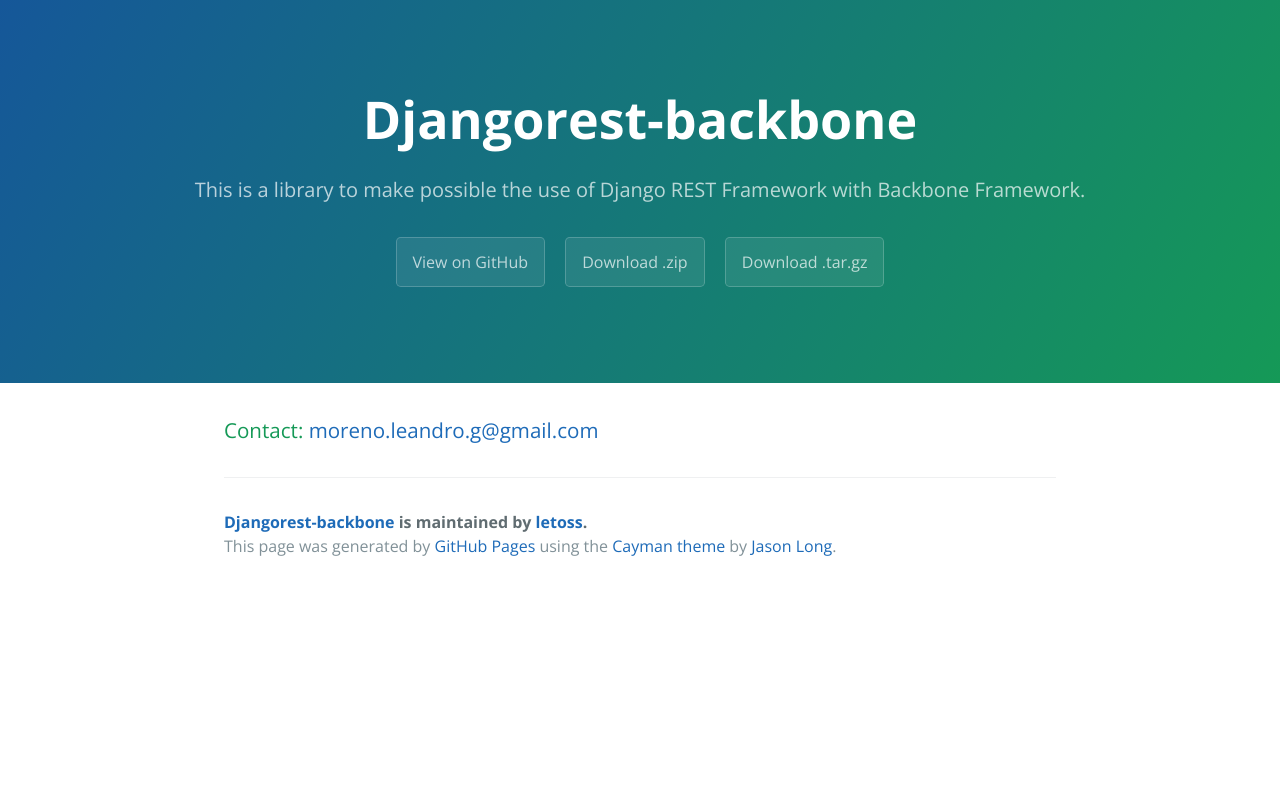
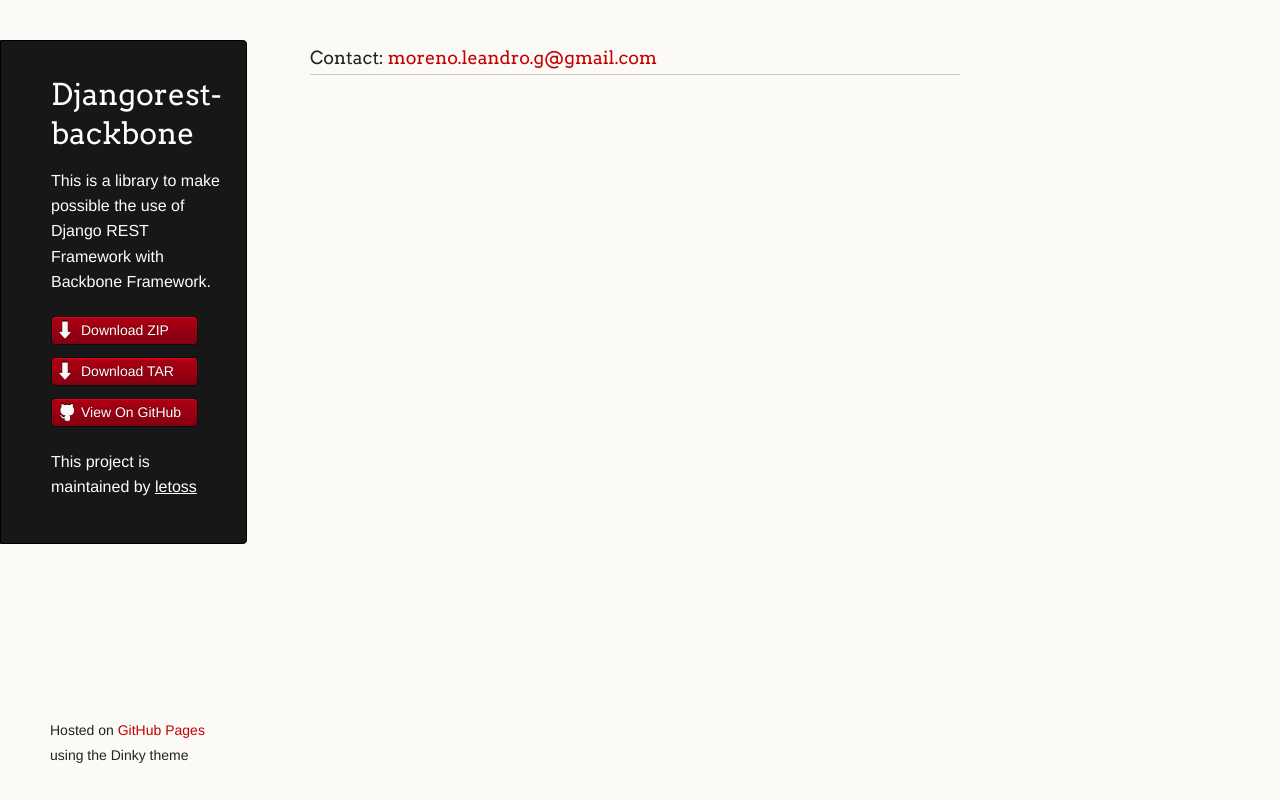
Before and after one commit to letoss/djangorest-backbone, a plain HTML site: page index.html in a window 1280 px wide. Drawn offline with nearby package versions, Linux system fonts and the light colour scheme.

Commit message:
Create gh-pages branch via GitHub

```diff
--- a/index.html
+++ b/index.html
@@ -1,36 +1,44 @@
-<!DOCTYPE html>
-<html lang="en-us">
+<!doctype html>
+<html>
   <head>
-    <meta charset="UTF-8">
+    <meta charset="utf-8">
+    <meta http-equiv="X-UA-Compatible" content="chrome=1">
     <title>Djangorest-backbone by letoss</title>
-    <meta name="viewport" content="width=device-width, initial-scale=1">
-    <link rel="stylesheet" type="text/css" href="stylesheets/normalize.css" media="screen">
-    <link href='http://fonts.googleapis.com/css?family=Open+Sans:400,700' rel='stylesheet' type='text/css'>
-    <link rel="stylesheet" type="text/css" href="stylesheets/stylesheet.css" media="screen">
-    <link rel="stylesheet" type="text/css" href="stylesheets/github-light.css" media="screen">
+
+    <link rel="stylesheet" href="stylesheets/styles.css">
+    <link rel="stylesheet" href="stylesheets/github-light.css">
+    <script src="javascripts/scale.fix.js"></script>
+    <meta name="viewport" content="width=device-width, initial-scale=1, user-scalable=no">
+    <!--[if lt IE 9]>
+    <script src="//html5shiv.googlecode.com/svn/trunk/html5.js"></script>
+    <![endif]-->
   </head>
   <body>
-    <section class="page-header">
-      <h1 class="project-name">Djangorest-backbone</h1>
-      <h2 class="project-tagline">This is a library to make possible the use of Django REST Framework with Backbone Framework.</h2>
-      <a href="https://github.com/letoss/djangorest-backbone" class="btn">View on GitHub</a>
-      <a href="https://github.com/letoss/djangorest-backbone/zipball/master" class="btn">Download .zip</a>
-      <a href="https://github.com/letoss/djangorest-backbone/tarball/master" class="btn">Download .tar.gz</a>
-    </section>
+    <div class="wrapper">
+      <header>
+        <h1 class="header">Djangorest-backbone</h1>
+        <p class="header">This is a library to make possible the use of Django REST Framework with Backbone Framework.</p>
 
-    <section class="main-content">
-      <h3>
+        <ul>
+          <li class="download"><a class="buttons" href="https://github.com/letoss/djangorest-backbone/zipball/master">Download ZIP</a></li>
+          <li class="download"><a class="buttons" href="https://github.com/letoss/djangorest-backbone/tarball/master">Download TAR</a></li>
+          <li><a class="buttons github" href="https://github.com/letoss/djangorest-backbone">View On GitHub</a></li>
+        </ul>
+
+        <p class="header">This project is maintained by <a class="header name" href="https://github.com/letoss">letoss</a></p>
+
+
+      </header>
+      <section>
+        <h3>
 <a id="contact-morenoleandroggmailcom" class="anchor" href="#contact-morenoleandroggmailcom" aria-hidden="true"><span class="octicon octicon-link"></span></a>Contact: <a href="mailto:moreno.leandro.g@gmail.com">moreno.leandro.g@gmail.com</a>
 </h3>
-
-      <footer class="site-footer">
-        <span class="site-footer-owner"><a href="https://github.com/letoss/djangorest-backbone">Djangorest-backbone</a> is maintained by <a href="https://github.com/letoss">letoss</a>.</span>
-
-        <span class="site-footer-credits">This page was generated by <a href="https://pages.github.com">GitHub Pages</a> using the <a href="https://github.com/jasonlong/cayman-theme">Cayman theme</a> by <a href="https://twitter.com/jasonlong">Jason Long</a>.</span>
+      </section>
+      <footer>
+        <p><small>Hosted on <a href="https://pages.github.com">GitHub Pages</a> using the Dinky theme</small></p>
       </footer>
-
-    </section>
-
+    </div>
+    <!--[if !IE]><script>fixScale(document);</script><![endif]-->
 
   </body>
 </html>
```
